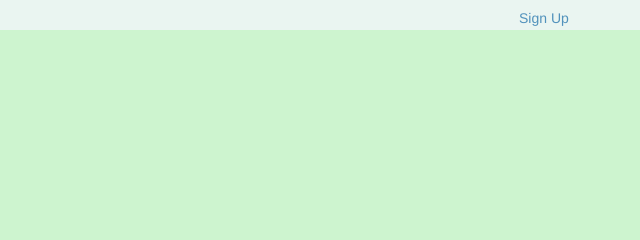
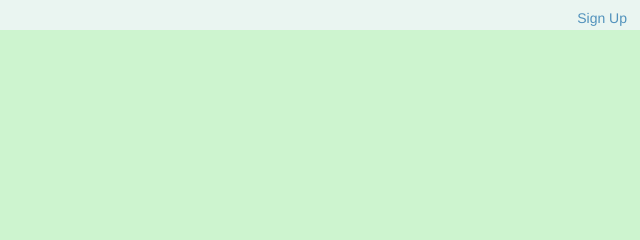
Before and after one commit to NickFoden/cards, a website: page public/start.html in a window 1280 px wide. Shown: the full height of the page, 640-1280 px from the left. Drawn offline with nearby package versions, Linux system fonts and the light colour scheme.

Commit message:
moved styling of sign up item to css

```diff
--- a/public/index.html
+++ b/public/index.html
@@ -12,7 +12,7 @@
 			<li><a href='start.html'>Lets get started</a></li>
 			<li><a href='new-card.html'>Add a new card</a></li>
 			<li><a href='summary.html'>Summary of questions</a></li>
-			<li><a style="float:right; padding-right: 5px;" href='sign-up.html'>Sign Up</a></li>
+			<li><a id='sign-up' href='sign-up.html'>Sign Up</a></li>
 		</ul>
 	</nav>
 	<div class="body-index">
--- a/public/main.css
+++ b/public/main.css
@@ -71,6 +71,11 @@ body {
 }
 .nav-bar ul {
     display: inline;
+}
+
+#sign-up {
+	float:right;
+	padding-right: 5px;"
 }
 
 .delete {
--- a/public/start.html
+++ b/public/start.html
@@ -12,7 +12,7 @@
 			<li><a href='start.html'>Lets get started</a></li>
 			<li><a href='new-card.html'>Add a new card</a></li>
 			<li><a href='summary.html'>Summary of questions</a></li>
-			<li><a style="float:right; padding-right: 5%;" href='sign-up.html'>Sign Up</a></li>
+			<li><a id='sign-up' href='sign-up.html'>Sign Up</a></li>
 		</ul>
 	</nav>
 	<div class="start-body">
```
Also changed, not shown: public/new-card.html (+1 -1 lines), public/sign-up.html (+1 -1 lines), public/summary.html (+1 -1 lines).
